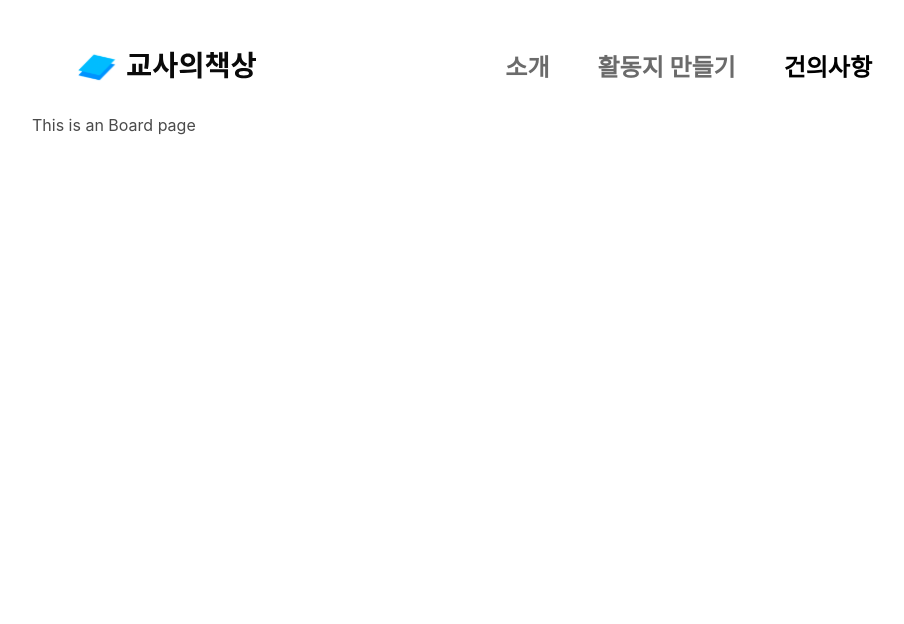
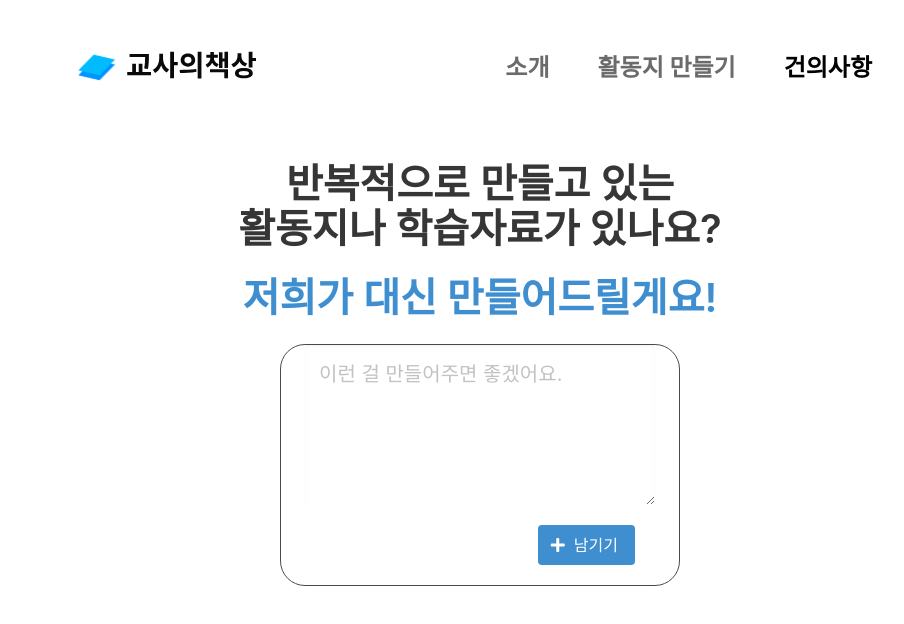
Before and after one commit to hoetaek/teacher-desk, a Vue app in the folder teacher_desk_vue/: page /suggestion in a window 1280 px wide. Shown: the top 624 px of the page, without its empty margins (160-1064 px from the left). Built offline with nearby package versions, Linux system fonts and the light colour scheme.

Commit message:
feat: suggestion page basic format

```diff
--- a/teacher_desk_vue/src/views/SuggestionView.vue
+++ b/teacher_desk_vue/src/views/SuggestionView.vue
@@ -1,5 +1,37 @@
 <template>
   <div class="suggestions">
-    <h1>This is an Board page</h1>
+    <section class="section has-text-centered">
+      <div class="title is-2">반복적으로 만들고 있는 <br>
+        활동지나 학습자료가 있나요?</div>
+      <p class="title is-2 has-text-info">저희가 대신 만들어드릴게요!</p>
+
+      <div
+        class="px-5"
+        style="width:50%; border: solid 1px; border-radius: 25px; margin: auto;"
+      >
+        <textarea
+          class="textarea is-medium"
+          placeholder="이런 걸 만들어주면 좋겠어요."
+        ></textarea>
+        <div class="box has-text-right">
+          <button
+            class="button is-info"
+            @click="$router.push('/worksheet')"
+          > <span class="icon">
+              <i class="fas fa-plus"></i>
+            </span><span>남기기</span>
+          </button>
+        </div>
+      </div>
+    </section>
   </div>
 </template>
+<style>
+.textarea {
+  border: none;
+}
+
+.box {
+  box-shadow: none;
+}
+</style>
```
